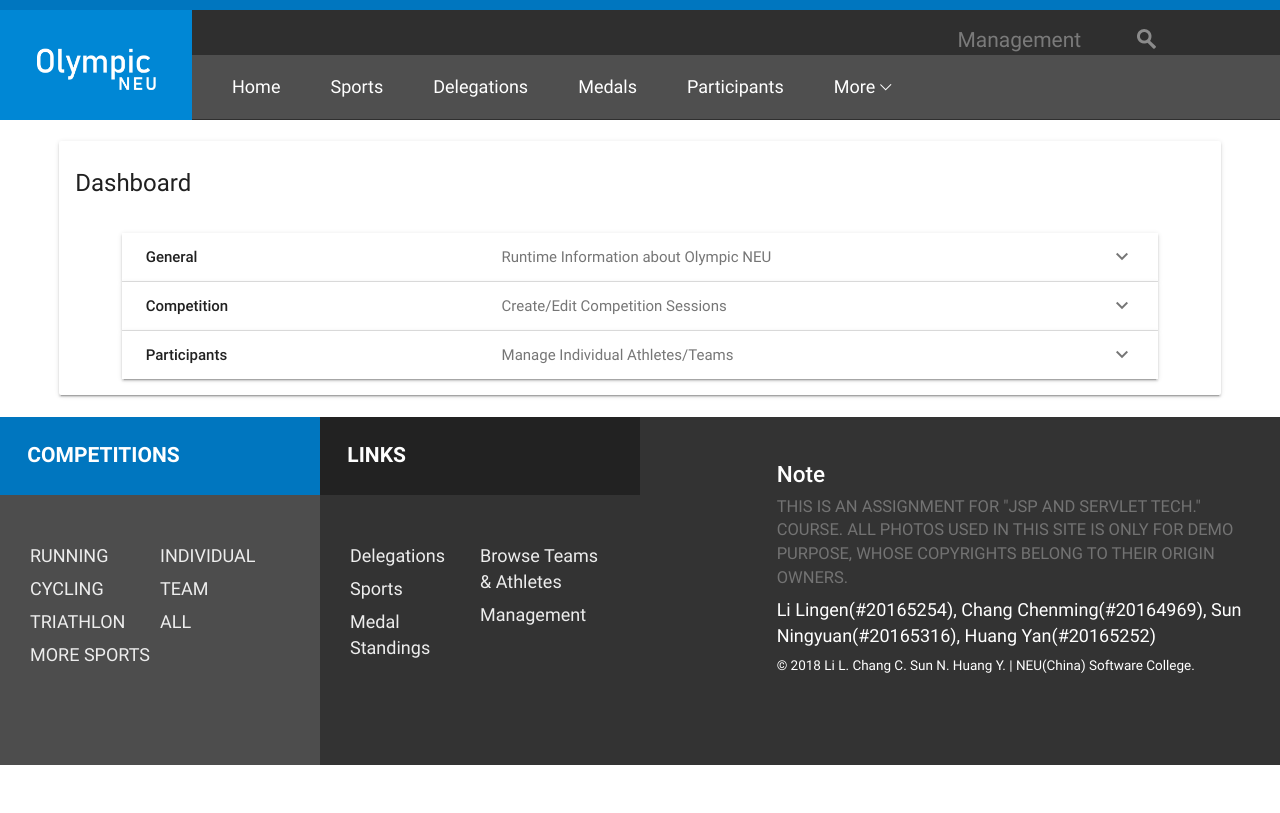
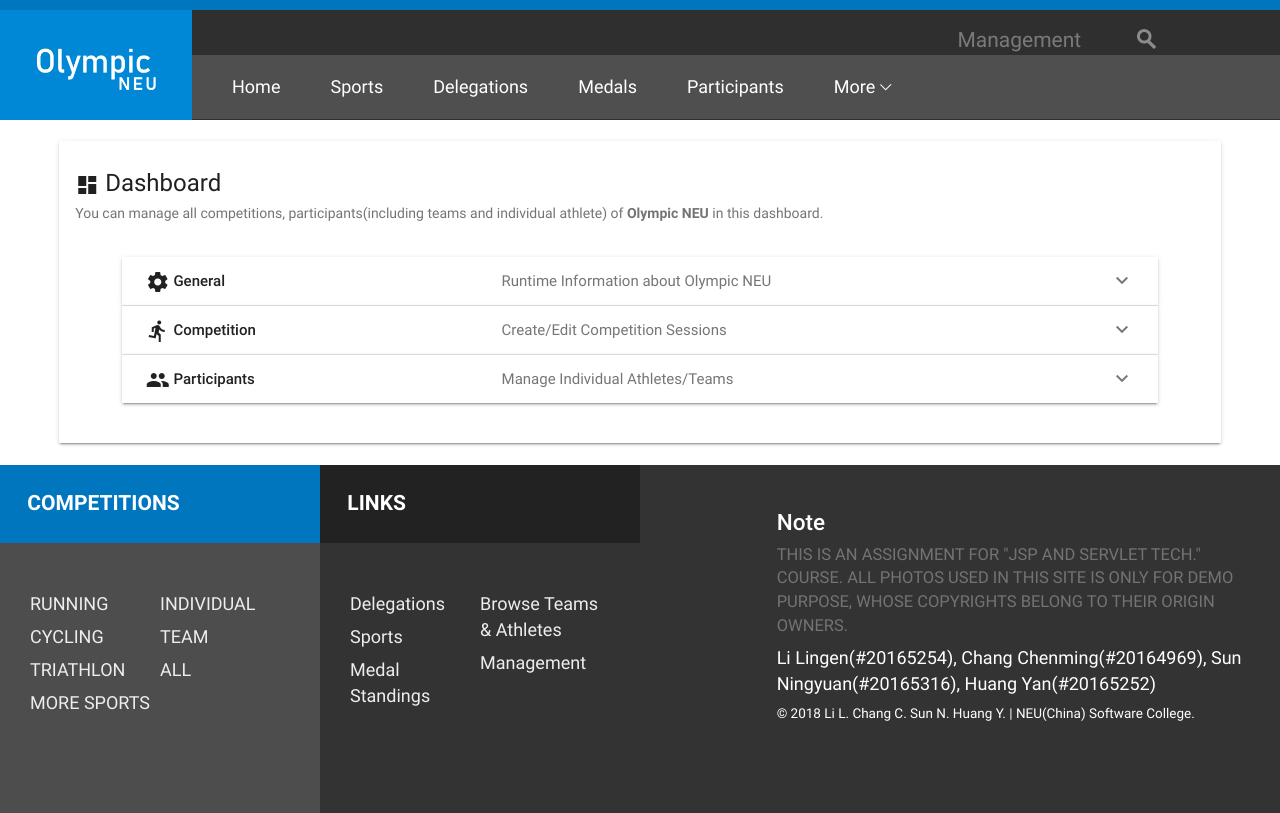
Before and after one commit to lg-li/Olympic-Website, a Spring app: page /admin-dashboard in a window 1280 px wide. Before the commit the page ends 765 px from the top, so only its background shows below. Run offline with Thymeleaf, Linux system fonts and the light colour scheme; the template is opened without the code that fills it, so the values that code supplies are empty.

Commit message:
Admin dashboard init

```diff
--- a/src/main/java/cn/edu/neu/assignment/controller/AdminController.java
+++ b/src/main/java/cn/edu/neu/assignment/controller/AdminController.java
@@ -37,6 +37,10 @@ public class AdminController {
 
     @RequestMapping("/admin/dashboard")
     public String index(Model model) {
+        model.addAttribute("athletes", individualRepository.findAll());
+        model.addAttribute("teams", teamRepository.findAll());
+        model.addAttribute("sports",typeRepository.findAll());
+        model.addAttribute("competitions", competitionRepository.findAll());
         return "admin-dashboard";
     }
 
--- a/src/main/resources/templates/admin-dashboard.html
+++ b/src/main/resources/templates/admin-dashboard.html
@@ -10,14 +10,20 @@
     <div class="mdui-card">
         <div class="mdui-card-primary">
             <div class="mdui-card-primary-title">
-                Dashboard
+                <i class="mdui-icon material-icons">dashboard</i> Dashboard
+            </div>
+            <div class="mdui-card-primary-subtitle">
+                You can manage all competitions, participants(including teams and individual athlete) of
+                <strong>Olympic NEU</strong> in this dashboard.
             </div>
         </div>
         <div class="mdui-card-content mdui-container">
             <div class="mdui-panel mdui-panel-popout" mdui-panel>
                 <div class="mdui-panel-item">
                     <div class="mdui-panel-item-header">
-                        <div class="mdui-panel-item-title">General</div>
+                        <div class="mdui-panel-item-title">
+                            <i class="mdui-icon material-icons">settings</i> General
+                        </div>
                         <div class="mdui-panel-item-summary">Runtime Information about Olympic NEU</div>
                         <i class="mdui-panel-item-arrow mdui-icon material-icons">keyboard_arrow_down</i>
                     </div>
@@ -36,7 +42,7 @@
 
                 <div class="mdui-panel-item">
                     <div class="mdui-panel-item-header">
-                        <div class="mdui-panel-item-title">Competition</div>
+                        <div class="mdui-panel-item-title"><i class="mdui-icon material-icons">directions_run</i> Competition</div>
                         <div class="mdui-panel-item-summary">Create/Edit Competition Sessions</div>
                         <i class="mdui-panel-item-arrow mdui-icon material-icons">keyboard_arrow_down</i>
                     </div>
@@ -55,32 +61,48 @@
 
                 <div class="mdui-panel-item">
                     <div class="mdui-panel-item-header">
-                        <div class="mdui-panel-item-title">Participants</div>
+                        <div class="mdui-panel-item-title"><i class="mdui-icon material-icons">group</i> Participants</div>
                         <div class="mdui-panel-item-summary">Manage Individual Athletes/Teams</div>
                         <i class="mdui-panel-item-arrow mdui-icon material-icons">keyboard_arrow_down</i>
                     </div>
                     <div class="mdui-panel-item-body">
-                        <p>Third content</p>
-                        <p>
-                            <button mdui-dialog="{target: '#individual-dialog'}" class="mdui-btn">Create Individual Athlete</button>
-                            <button mdui-dialog="{target: '#individual-dialog'}" class="mdui-btn">Create Team</button>
-                        </p>
-                        <p>Third content</p>
-                        <p>Third content</p>
-                        <p>Third content</p>
-                        <p>Third content</p>
+                        <h6>All Individual Athletes on Olympic NEU</h6>
+                        <table>
+
+                        </table>
+                        <h6>All Teams on Olympic NEU</h6>
+                        <table>
+                            <thead>
+                            <tr>
+                                <td>
+                                    Team Name
+                                </td>
+                                <td>
+                                    Delegation
+                                </td>
+                            </tr>
+                            </thead>
+                            <tbody>
+                            <tr>
+
+                            </tr>
+                            </tbody>
+                        </table>
                         <div class="mdui-panel-item-actions">
-                            <button class="mdui-btn mdui-color-theme mdui-ripple" mdui-panel-item-close>Close</button>
+                            <button mdui-dialog="{target: '#individual-dialog'}" class="mdui-btn mdui-ripple"><i class="mdui-icon material-icons">person_add</i> Create Individual Athlete</button>
+                            <button mdui-dialog="{target: '#team-dialog'}" class="mdui-btn mdui-ripple"><i class="mdui-icon material-icons">group_add</i> Create Team</button>
+                            <button class="mdui-btn mdui-ripple" mdui-panel-item-close><i class="mdui-icon material-icons">close</i> Close</button>
                         </div>
                     </div>
                 </div>
-
             </div>
+            <br/>
         </div>
     </div>
 </div>
 
 <br/>
+<!--Dialogs Area-->
 <div id="individual-dialog" class="mdui-dialog mdui-card">
     <div class="mdui-card-primary">
         <div class="mdui-card-primary-title">Individual</div>
@@ -365,6 +387,42 @@
                 class="mdui-icon material-icons">expand_more</i></button>
     </div>
 </div>
+<div id="team-dialog" class="mdui-dialog mdui-card">
+    <div class="mdui-card-primary">
+        <div class="mdui-card-primary-title">Team</div>
+        <div class="mdui-card-primary-subtitle">A team belongs to a delegation and contain more than one athlete from that delegation</div>
+    </div>
+    <div class="mdui-card-content">
+
+        <div class="mdui-textfield mdui-textfield-floating-label">
+            <label class="mdui-textfield-label">Team Name</label>
+            <input class="mdui-textfield-input" type="text"/>
+        </div>
+        <div>
+            <label for="option-team-sex">Team Gender Type</label><br/>
+            <select id="option-team-sex" class="mdui-select" mdui-select data-placeholder="Choose a Sex">
+                <option value="M">Male</option>
+                <option value="F">Female</option>
+                <option value="X">Mixed</option>
+            </select>
+        </div>
+        <div>
+            <label for="option-team-delegation">Team Delegation</label><br/>
+            <select id="option-team-delegation" class="mdui-select" mdui-select data-placeholder="Choose a Sex">
+                <option value="1">United States of America</option>
+            </select>
+        </div>
+        <div class="mdui-textfield mdui-textfield-floating-label" >
+            <label class="mdui-textfield-label">Description</label>
+            <input class="mdui-textfield-input" type="text" maxlength="250"/>
+        </div>
+    </div>
+    <div class="mdui-card-actions">
+        <button class="mdui-btn mdui-ripple">Save</button>
+        <button class="mdui-btn mdui-btn-icon mdui-float-right"><i
+                class="mdui-icon material-icons">expand_more</i></button>
+    </div>
+</div>
 <div id="footer"></div>
 <script src="/static/js/olympic.ui-loader.js"></script>
 </body>
```
Also changed, not shown: src/main/resources/templates/delegation-detail.html (+19 -8 lines).
